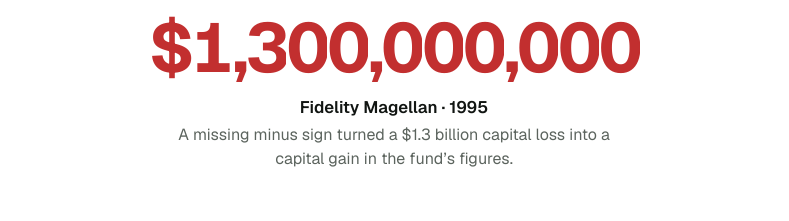
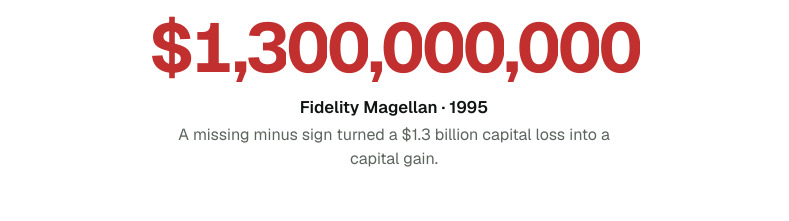
Before and after one commit to ol1ak5/model-x-ray, a React (Vite) app in the folder frontend/: page / in a window 1280 px wide. Shown: the part 1140-1361 px from the top of the page, without its empty margins (246-1035 px from the left). Built offline with nearby package versions, Linux system fonts and the light colour scheme; no server answers.

Commit message:
fix(frontend): shorter Fidelity case, TransAlta amount in the same style as the others

```diff
--- a/frontend/src/landing/Sections.tsx
+++ b/frontend/src/landing/Sections.tsx
@@ -2,9 +2,9 @@
 
 const CASES = [
   ["$6,200,000,000", "JPMorgan · 2012", "An error in its Value-at-Risk model understated the risk, and the “London Whale” trades lost $6.2 billion."],
-  ["$1,300,000,000", "Fidelity Magellan · 1995", "A missing minus sign turned a $1.3 billion capital loss into a capital gain in the fund’s figures."],
+  ["$1,300,000,000", "Fidelity Magellan · 1995", "A missing minus sign turned a $1.3 billion capital loss into a capital gain."],
   ["$11,000,000", "Kodak · 2005", "A spreadsheet error overstated a severance cost by $11 million, and two quarters were restated."],
-  ["C$24,000,000", "TransAlta · 2003", "A cut-and-paste error in a bid spreadsheet bought hedges at the wrong price, and the company lost C$24 million."],
+  ["$24,000,000", "TransAlta · 2003", "A cut-and-paste error in a bid spreadsheet bought hedges at the wrong price, and the company lost C$24 million."],
 ];
 
 function Amount({ text, rolling }: { text: string; rolling: boolean }) {
```
